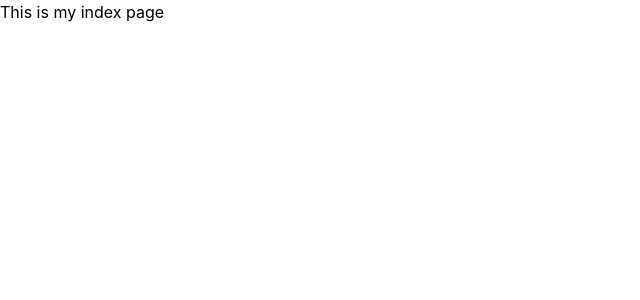
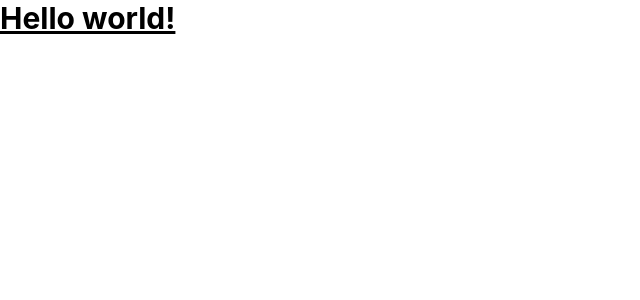
Before and after one commit to flohms18/vue-tmdb-atlas, a Vue app: page / in a window 1280 px wide. Shown: the top 300 px of the page, without its empty margins (0-640 px from the left). Built offline with nearby package versions, Linux system fonts and the light colour scheme.

Commit message:
Tailwind css works!

```diff
--- a/index.html
+++ b/index.html
@@ -3,6 +3,7 @@
   <head>
     <meta charset="UTF-8">
     <link rel="icon" href="/favicon.ico">
+      <link href="/src/style/style.css" rel="stylesheet">
     <meta name="viewport" content="width=device-width, initial-scale=1.0">
     <title>Vite App</title>
   </head>
--- a/src/templates/Home.vue
+++ b/src/templates/Home.vue
@@ -1,5 +1,7 @@
 <template>
     <div>
-        <h1>This is my index page</h1>
+        <h1 class="text-3xl font-bold underline">
+    Hello world!
+  </h1>
     </div>
 </template>
```
